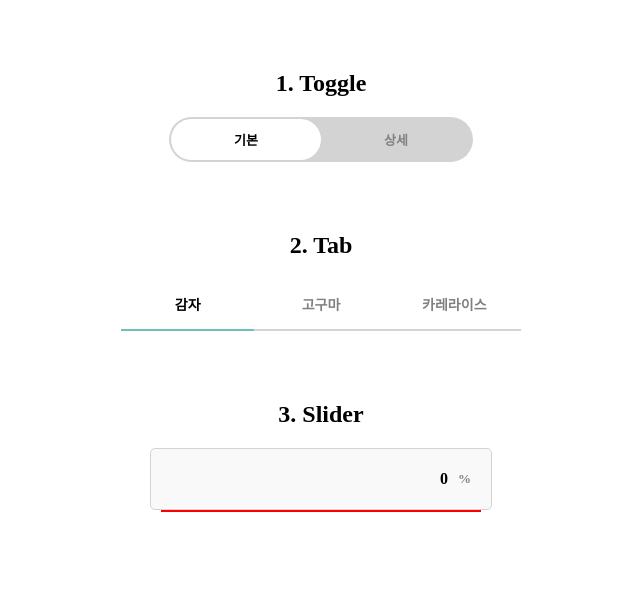
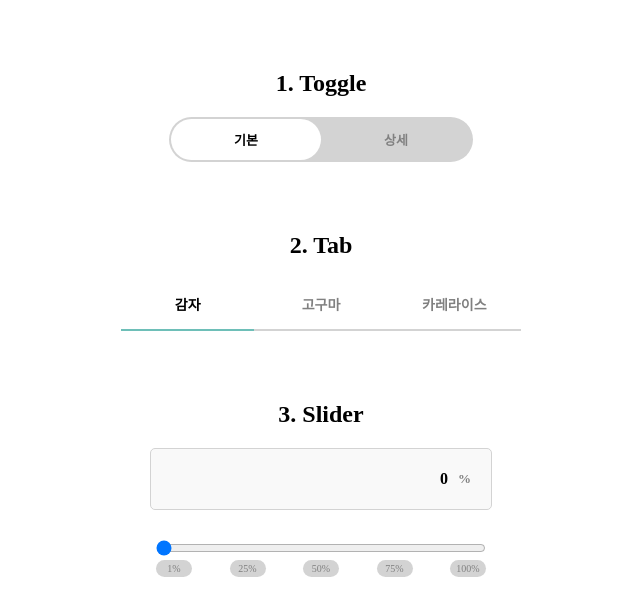
Before and after one commit to daseuls/wanted_pre_onboarding, a React (Create React App) app: page / in a window 1280 px wide. Shown: the top 616 px of the page, without its empty margins (319-959 px from the left). Built offline with nearby package versions, Linux system fonts and the light colour scheme.

Commit message:
feat:Slider 구현

```diff
--- a/src/components/Slider.js
+++ b/src/components/Slider.js
@@ -1,8 +1,16 @@
-import React, { useState } from "react";
+import React, { useState, useRef } from "react";
 import styled from "styled-components";
+
+const PERCENT = [1, 25, 50, 75, 100];
 
 export default function Slider() {
   const [value, setValue] = useState(0);
+
+  const inputRef = useRef();
+
+  const onSlideBar = () => {
+    setValue(inputRef.current.value);
+  };
   return (
     <Container>
       <Title>3. Slider</Title>
@@ -12,8 +20,19 @@ export default function Slider() {
       </ValueBox>
 
       <ValueBarContainer>
-        <SlideBar></SlideBar>
-        <Slide></Slide>
+        <SlideInput
+          type="range"
+          min="0"
+          max="100"
+          ref={inputRef}
+          onInput={onSlideBar}
+          value={value}
+        />
+        <ButtonContainer>
+          {PERCENT.map((el) => (
+            <Button onClick={() => setValue(el)}>{el}%</Button>
+          ))}
+        </ButtonContainer>
       </ValueBarContainer>
     </Container>
   );
@@ -52,13 +71,34 @@ const ValuePercent = styled.p`
 `;
 
 const ValueBarContainer = styled.div`
-  width: 320px;
+  width: 330px;
+  margin-top: 30px;
 `;
 
-const SlideBar = styled.div`
-  width: 100%;
-  background-color: red;
-  height: 2px;
+const Button = styled.div`
+  width: 30px;
+  /* height: 15px; */
+  background-color: lightgrey;
+  border-radius: 10px;
+  font-size: 10px;
+  padding: 3px;
+  text-align: center;
+  color: gray;
+  :hover {
+    background-color: #6ebfb8;
+    color: white;
+  }
 `;
 
-const Slide = styled.div``;
+const SlideInput = styled.input`
+  width: 100%;
+  margin: 0;
+  padding: 0;
+`;
+
+const ButtonContainer = styled.div`
+  display: flex;
+  width: 100%;
+  justify-content: space-between;
+  /* background-color: yellow; */
+`;
```
